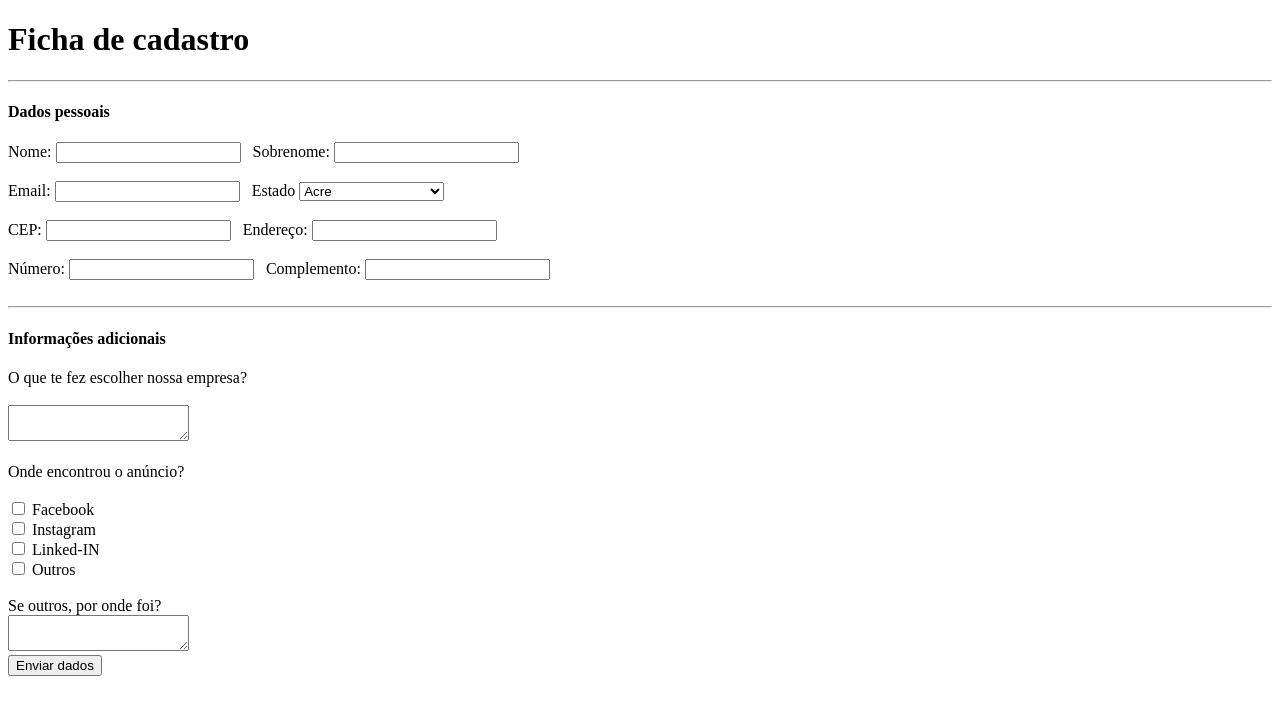
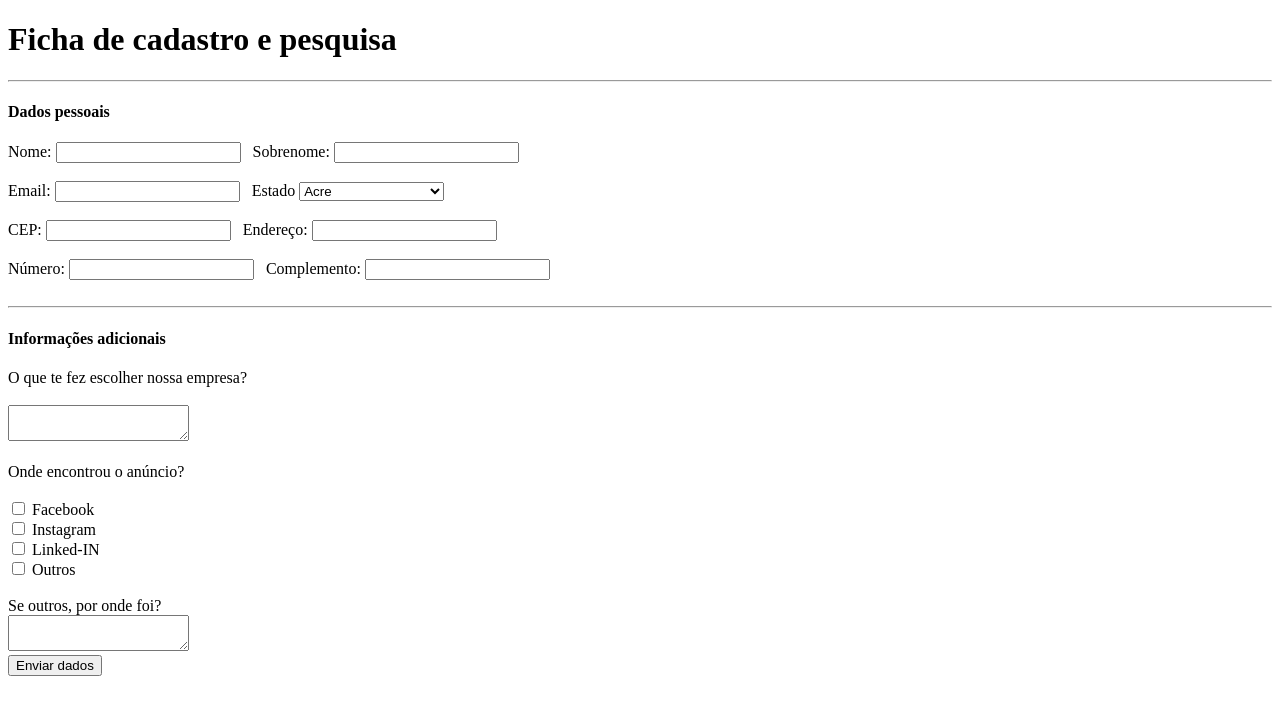
Before and after one commit to luizros/Form_Project, a plain HTML site: page index.html in a window 1280 px wide. Drawn offline with Linux system fonts and the light colour scheme.

Commit message:
Mudança no título

```diff
--- a/index.html
+++ b/index.html
@@ -6,7 +6,7 @@
         </title>
     </head>
     <body>
-        <h1>Ficha de cadastro</h1>
+        <h1>Ficha de cadastro e pesquisa</h1>
         <hr>
         <form>
             <h4>Dados pessoais</h4>
```
